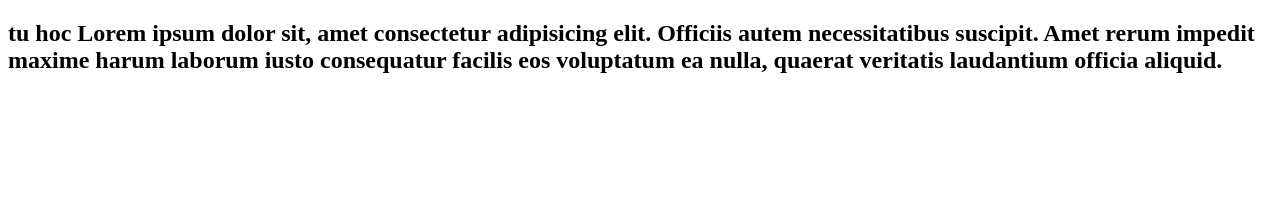
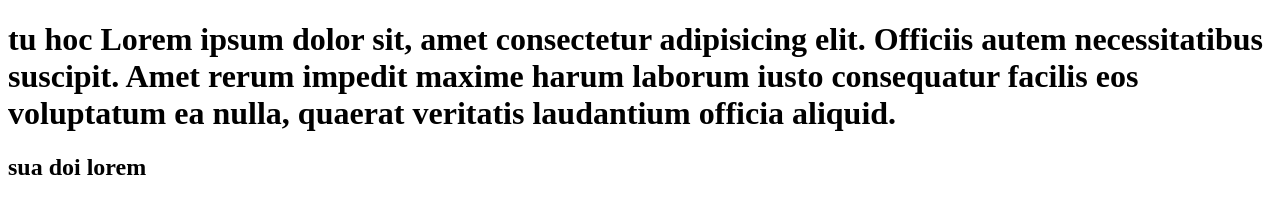
Before and after one commit to khoatuhoccc/du-an-4, a plain HTML site: page index.html in a window 1280 px wide. Drawn offline with Linux system fonts and the light colour scheme.

Commit message:
1.sua lan 1 them about.html

```diff
--- a/index.html
+++ b/index.html
@@ -6,6 +6,7 @@
     <title>Document</title>
 </head>
 <body>
-    <h2>tu hoc Lorem ipsum dolor sit, amet consectetur adipisicing elit. Officiis autem necessitatibus suscipit. Amet rerum impedit maxime harum laborum iusto consequatur facilis eos voluptatum ea nulla, quaerat veritatis laudantium officia aliquid.</h2>
+    <h1>tu hoc Lorem ipsum dolor sit, amet consectetur adipisicing elit. Officiis autem necessitatibus suscipit. Amet rerum impedit maxime harum laborum iusto consequatur facilis eos voluptatum ea nulla, quaerat veritatis laudantium officia aliquid.</h1>
+    <h2>sua doi lorem </h2>
 </body>
 </html>
```
Also changed, not shown: about.html (added, +11 -0 lines).
